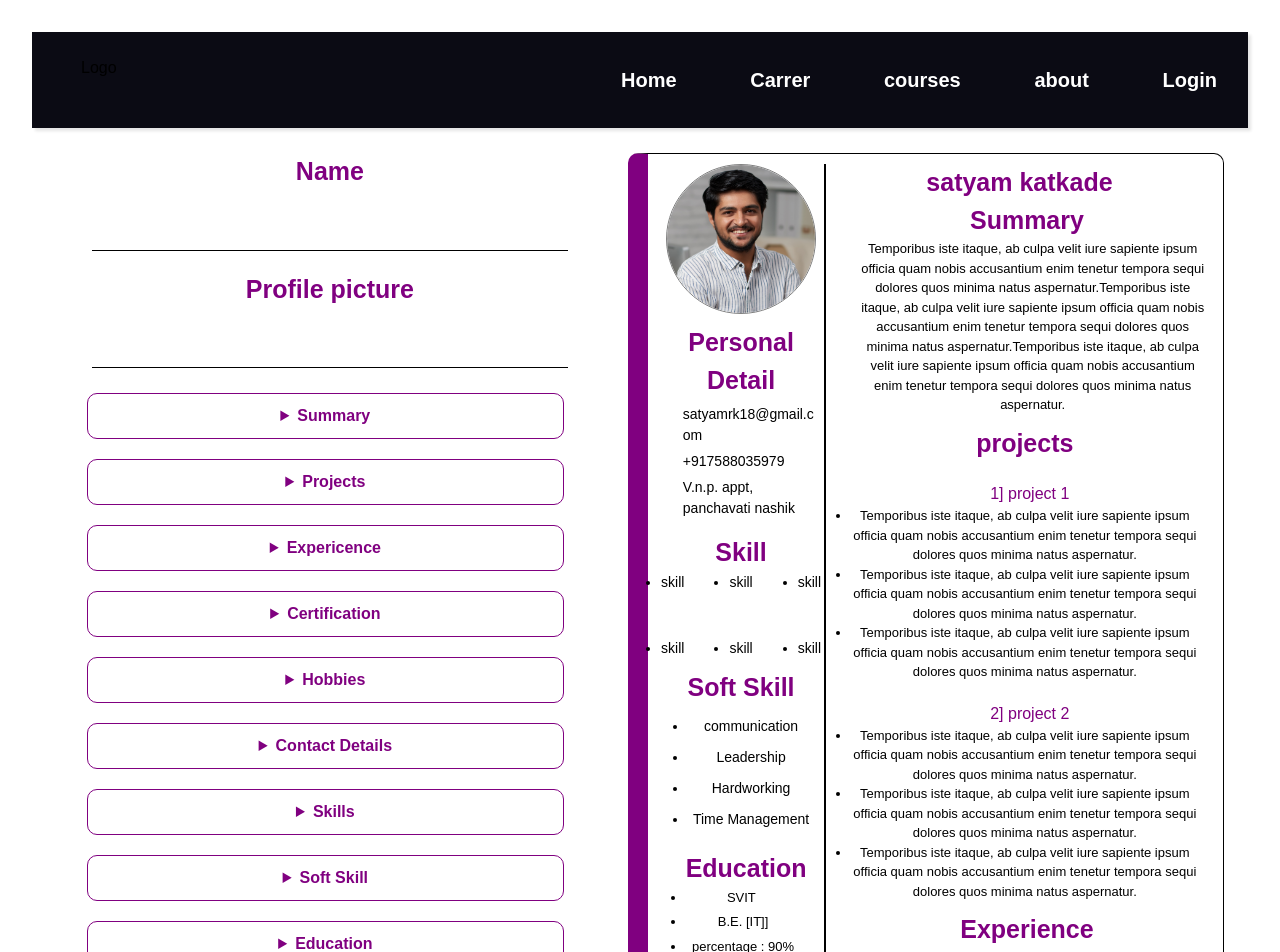
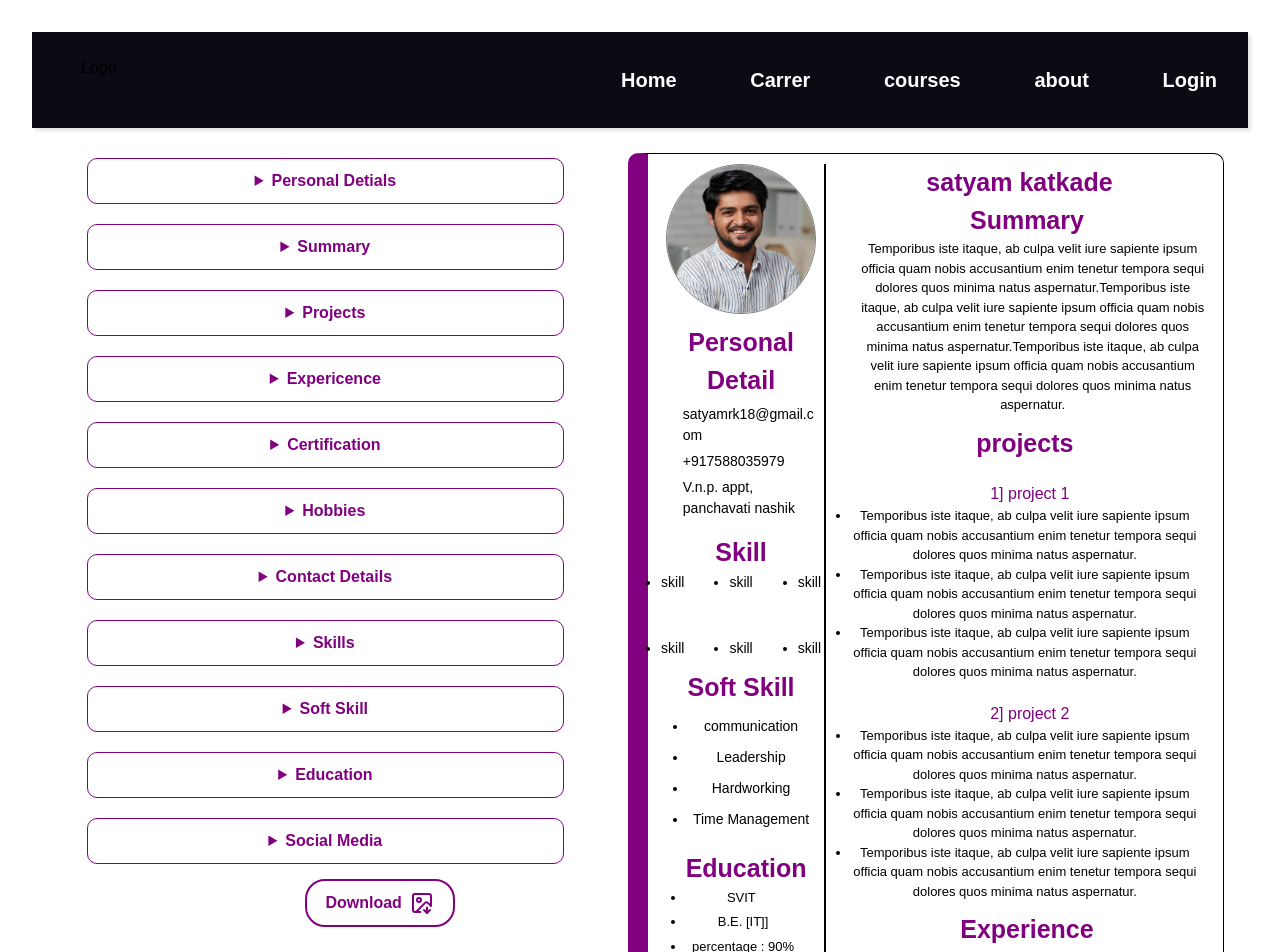
Before and after one commit to satyamrk18/CarrerCare, a React (Vite) app: page /resume in a window 1280 px wide. Shown: the top 952 px of the page. Built offline with nearby package versions, Linux system fonts and the light colour scheme.

Commit message:
download button added

```diff
--- a/package.json
+++ b/package.json
@@ -11,6 +11,7 @@
   },
   "dependencies": {
     "@tailwindcss/vite": "^4.1.11",
+    "dom-to-image-more": "^3.6.3",
     "lucide-react": "^0.536.0",
     "react": "^19.1.0",
     "react-dom": "^19.1.0",
@@ -30,6 +31,6 @@
     "globals": "^16.3.0",
     "postcss": "^8.5.6",
     "tailwindcss": "^4.1.11",
-    "vite": "^7.0.4"
+    "vite": "^7.1.1"
   }
 }
--- /dev/null
+++ b/src/components/DownloadResume.css
@@ -0,0 +1,63 @@
+.download-btn {
+  position: relative;
+  height: auto;
+  width: 150px;
+  z-index: 1;
+  margin: 0 auto;
+  border: 2px solid purple;
+  padding: 10px;
+  border-radius: 20px;
+  font-size: 16px;
+  font-weight: 600;
+  background-color: white;
+  color: purple;
+  display: flex;
+  align-content: center;
+  justify-content: space-evenly;
+  cursor: pointer;
+  transition: all 0.1s ease-in-out;
+}
+
+.download-btn:hover {
+  background-color: purple;
+  color: white;
+}
+
+
+@media screen and (max-width: 359px) {
+ .download-btn
+ {
+  width:120px;
+  font-size:14px;
+  height:40px;
+ }
+}
+
+
+@media screen and (min-width: 360px) and (max-width: 479px) {
+  .download-btn
+ {
+  width:120px;
+  font-size:14px;
+  height:40px;
+ }
+}
+
+
+@media screen and (min-width: 480px) and (max-width: 767px) {
+  .heading {
+    font-size: 28px;
+  }
+}
+
+
+@media screen and (min-width: 768px) and (max-width: 1023px) {
+  .heading {
+    font-size: 32px;
+  }
+}
+
+
+@media screen and (min-width: 1024px) {
+
+}
--- /dev/null
+++ b/src/components/DownloadResume.jsx
@@ -0,0 +1,40 @@
+import domtoimage from "dom-to-image-more";
+import "./DownloadResume.css"
+import { ImageDown } from 'lucide-react';
+const DownloadButton = ({ targetRef }) => {
+  const downloadImage = async () => {
+    const node = targetRef.current;
+
+    const scale = 3; // 🔍 increase scale for sharpness
+    const style = getComputedStyle(node);
+    const width = node.offsetWidth * scale;
+    const height = node.offsetHeight * scale;
+
+    const clonedStyle = {
+      transform: `scale(${scale})`,
+      transformOrigin: "top left",
+      width: `${node.offsetWidth}px`,
+      height: `${node.offsetHeight}px`,
+    };
+
+    domtoimage
+      .toPng(node, {
+        width,
+        height,
+        style: clonedStyle,
+      })
+      .then((dataUrl) => {
+        const link = document.createElement("a");
+        link.download = "emoji.png";
+        link.href = dataUrl;
+        link.click();
+      })
+      .catch((err) => {
+        console.error("Failed to download image", err);
+      });
+  };
+
+  return <button className="download-btn" onClick={downloadImage}>Download<ImageDown /></button>;
+};
+
+export default DownloadButton;
--- a/src/pages/resume.jsx
+++ b/src/pages/resume.jsx
@@ -6,7 +6,8 @@ import Certification from "../components/certification.jsx";
 import Education from "./../components/education.jsx";
 import SocialMedia from "./../components/socialMedia.jsx";
 import ProfilePic from "../components/profilePic.jsx";
-import { useState, useEffect } from "react";
+import DownloadBtn from "../components/DownloadResume.jsx"
+import { useState, useEffect,useRef } from "react";
 import Input from "../components/input.jsx";
 
 const resume = () => {
@@ -70,13 +71,18 @@ const resume = () => {
     startingDate: "",
     endingDate: "",
   });
+  // downloading the resume
+    const captureRef = useRef(null);
   return (
     <div>
       <Navbar />
       <div className="resume-container">
         {/* resume form */}
         <div className="resume-form">
-          <Input
+         <div className="form-group">
+          <details>
+            <summary>Personal Detials</summary>
+            <Input
             type="text"
             heading="Name"
             onChange={(e) => {
@@ -91,7 +97,7 @@ const resume = () => {
               setImg(e.target.value);
             }}
           />
-         <div className="form-group">
+          </details>
            <details>
             {/* summary */}
             <summary>Summary</summary>
@@ -500,10 +506,12 @@ const resume = () => {
               </div>
             </details>
           </details>
+           <DownloadBtn targetRef={captureRef} />
          </div>
         </div>
         {/* actual resume */}
-        <div className="actual-resume">
+        <div className="actual-resume" ref={captureRef}>
+
           {/* personal detail from resume */}
           <div className="personal-detail">
             {/* profile picture */}
```
Also changed, not shown: 1 other file (tests, documents, lock files or other folders).
